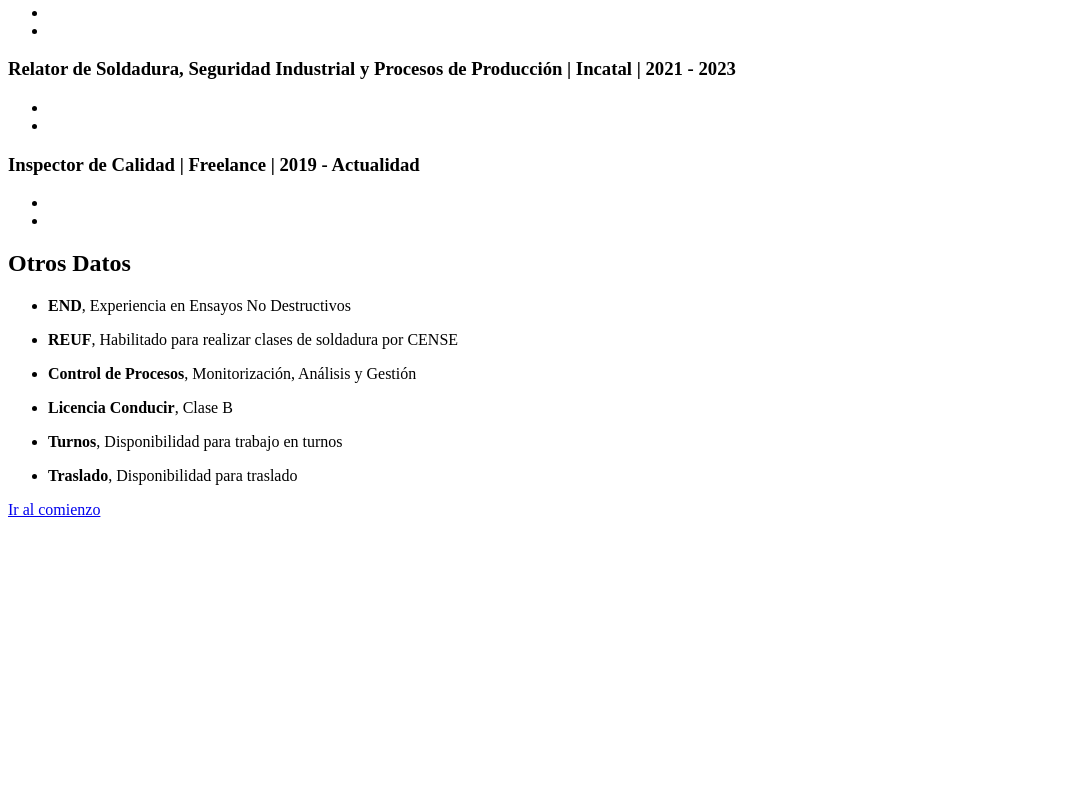
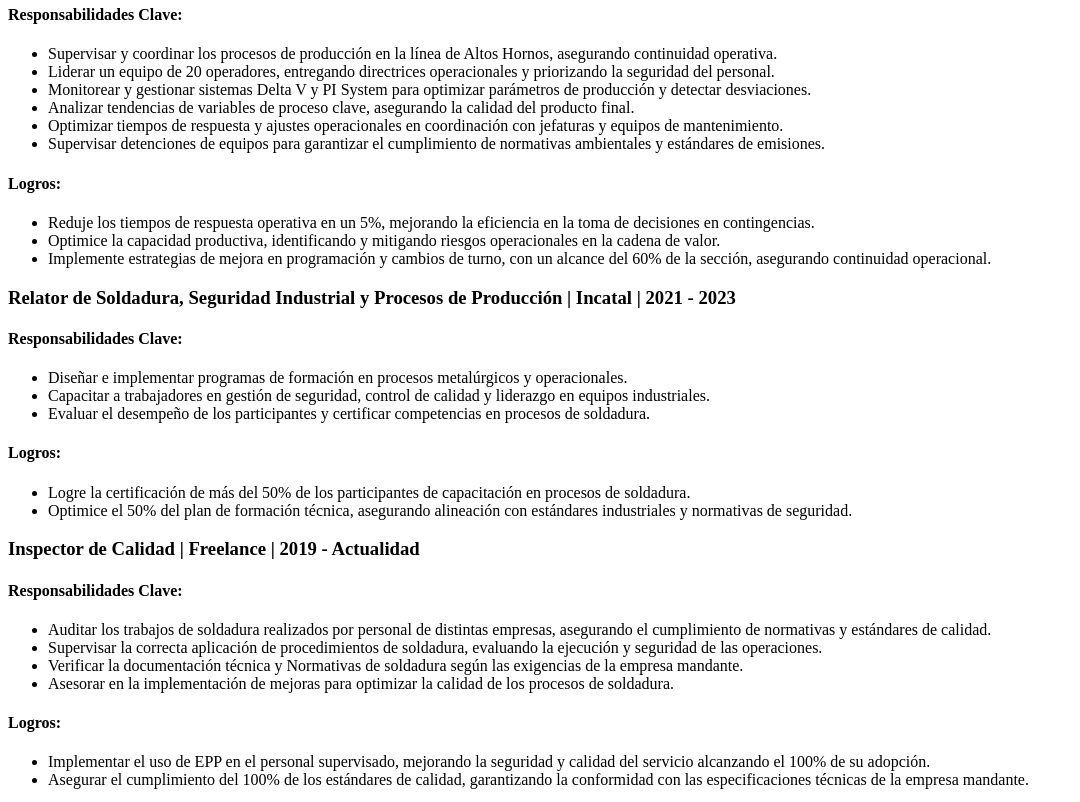
Before and after one commit to MMeza91/Curriculum, a plain HTML site: page index.html in a window 1280 px wide. Shown: the part 1098-1900 px from the top of the page, without its empty margins (0-1080 px from the left). Before the commit the page ends 1625 px from the top, so only its background shows below. Drawn offline with Linux system fonts and the light colour scheme.

Commit message:
Se termina contenido de HTML

```diff
--- a/index.html
+++ b/index.html
@@ -23,7 +23,7 @@
     <section>
         <h2>Formación Complementaria</h2>
         <p><strong>2021 Diplomado en Ciencia de Datos</strong>, Kibernum, duración 168 horas</p>
-        <p><strong>2025 BootCamp Desarrollador Full Stack Python</strong>, desafío Latam, duración   horas</p>
+        <p><strong>2025 BootCamp Desarrollador Full Stack Python</strong>, desafío Latam, duración 462 horas</p>
     </section>
     <section>
         <h2>Idiomas</h2>
@@ -50,29 +50,53 @@
         <h2>Experiencia Profesional</h2>
         <div>
             <h3>Operador Jefe (Sala de Control) | Siderurgica Huachipato | 2023-2024</h3>
+            <h4>Responsabilidades Clave:</h4>
             <ul>
-                <li></li>
-                <li></li>
+                <li>Supervisar y coordinar los procesos de producción en la línea de Altos Hornos, asegurando continuidad operativa.</li>
+                <li>Liderar un equipo de 20 operadores, entregando directrices operacionales y priorizando la seguridad del personal.</li>
+                <li>Monitorear y gestionar sistemas Delta V y PI System para optimizar parámetros de producción y detectar desviaciones.</li>
+                <li>Analizar tendencias de variables de proceso clave, asegurando la calidad del producto final.</li>
+                <li>Optimizar tiempos de respuesta y ajustes operacionales en coordinación con jefaturas y equipos de mantenimiento.</li>
+                <li>Supervisar detenciones de equipos para garantizar el cumplimiento de normativas ambientales y estándares de emisiones.</li>
             </ul>
+            <h4>Logros:</h4>
+            <ul>
+                <li>Reduje los tiempos de respuesta operativa en un 5%, mejorando la eficiencia en la toma de decisiones en contingencias.</li>
+                <li>Optimice la capacidad productiva, identificando y mitigando riesgos operacionales en la cadena de valor.</li>
+                <li>Implemente estrategias de mejora en programación y cambios de turno, con un alcance del 60% de la sección, asegurando continuidad operacional.</li>
+            </ul>
+        </div>
 
-        </div>
         <div>
             <h3>Relator de Soldadura, Seguridad Industrial y Procesos de Producción | Incatal | 2021 - 2023</h3>
+            <h4>Responsabilidades Clave:</h4>
             <ul>
-                <li></li>
-                <li></li>
+                <li>Diseñar e implementar programas de formación en procesos metalúrgicos y operacionales.</li>
+                <li>Capacitar a trabajadores en gestión de seguridad, control de calidad y liderazgo en equipos industriales.</li>
+                <li>Evaluar el desempeño de los participantes y certificar competencias en procesos de soldadura.</li>
             </ul>
+            <h4>Logros:</h4>
+            <ul>
+                <li>Logre la certificación de más del 50% de los participantes de capacitación en procesos de soldadura.</li>
+                <li>Optimice el 50% del plan de formación técnica, asegurando alineación con estándares industriales y normativas de seguridad.</li>
+            </ul>
+        </div>
 
-        </div>
         <div>
             <h3>Inspector de Calidad | Freelance | 2019 - Actualidad</h3>
+            <h4>Responsabilidades Clave:</h4>
             <ul>
-                <li></li>
-                <li></li>
+                <li>Auditar los trabajos de soldadura realizados por personal de distintas empresas, asegurando el cumplimiento de normativas y estándares de calidad.</li>
+                <li>Supervisar la correcta aplicación de procedimientos de soldadura, evaluando la ejecución y seguridad de las operaciones.</li>
+                <li>Verificar la documentación técnica y Normativas de soldadura según las exigencias de la empresa mandante.</li>
+                <li>Asesorar en la implementación de mejoras para optimizar la calidad de los procesos de soldadura.</li>
             </ul>
-
+            <h4>Logros:</h4>
+            <ul>
+                <li>Implementar el uso de EPP en el personal supervisado, mejorando la seguridad y calidad del servicio alcanzando el 100% de su adopción.</li>
+                <li>Asegurar el cumplimiento del 100% de los estándares de calidad, garantizando la conformidad con las especificaciones técnicas de la empresa mandante.</li>
+            </ul>
         </div>
-
 
     </section>
     <section>
```
